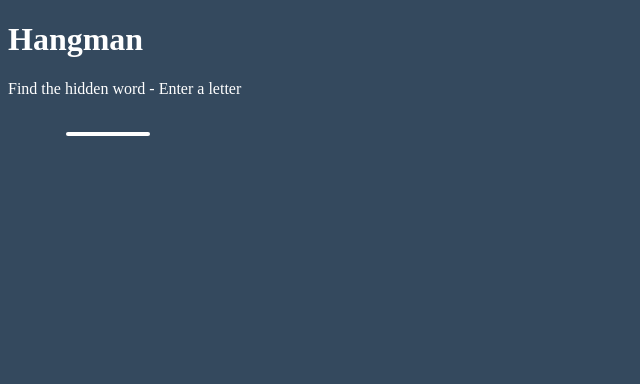
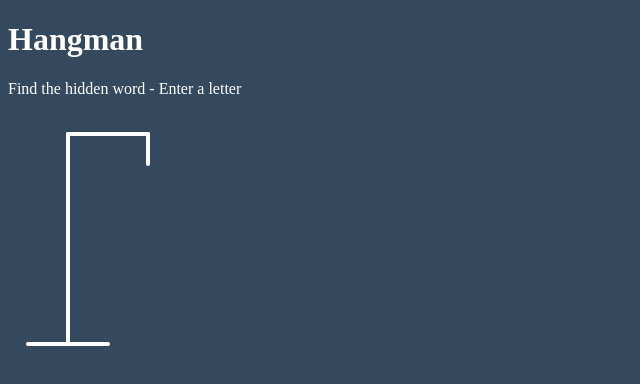
Before and after one commit to yliupoyo/SVG_Hangman, a plain HTML site: page index.html in a window 1280 px wide. Shown: the whole page, without its empty margins (0-640 px from the left). Drawn offline with Linux system fonts and the light colour scheme.

Commit message:
added the figure

```diff
--- a/index.html
+++ b/index.html
@@ -13,6 +13,19 @@
    <div class="game-container">
        <svg height ="250" width = "200" class="figure-container">
            <line x1="60" y1="20" x2="140" y2="20"/>
+           <line x1="140" y1="20" x2="140" y2="50"/>
+           <line x1="60" y1="20" x2="60" y2="230"/>
+           <line x1="20" y1="230" x2="100" y2="230"/>
+
+           <circle cx="140" cy="70" r="20"class="figure-part"/>
+
+           <line x1="140" y1="90" x2="140" y2="150"class="figure-part"/>
+
+           <line x1="140" y1="120" x2="120" y2="100"class="figure-part"/>
+           <line x1="140" y1="120" x2="160" y2="100"class="figure-part"/>
+
+           <line x1="140" y1="150" x2="120" y2="180"class="figure-part"/>
+           <line x1="140" y1="150" x2="160" y2="180"class="figure-part"/>
        </svg>
    </div>
 </body>
--- a/style.css
+++ b/style.css
@@ -9,3 +9,7 @@ body {
   stroke-width: 4px;
   stroke-linecap: round;
 }
+
+.figure-part {
+  display: none;
+}
```
